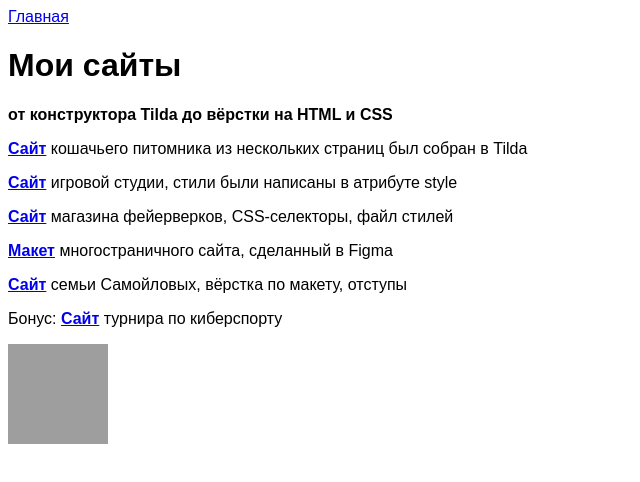
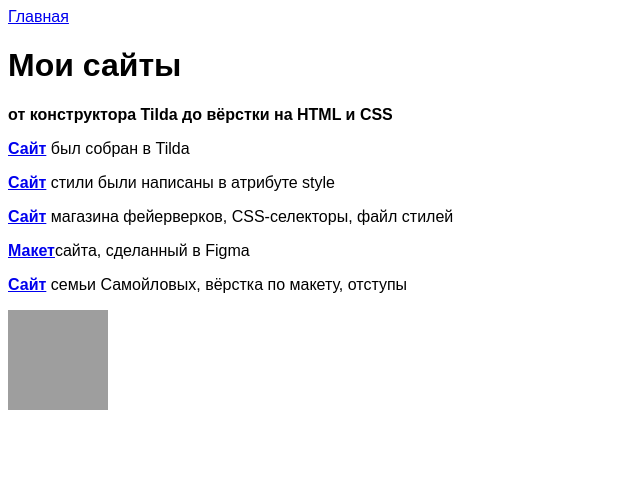
Before and after one commit to monkey001171/cirniki, a plain HTML site: page index2.html in a window 1280 px wide. Shown: the whole page, without its empty margins (0-640 px from the left). Drawn offline with Linux system fonts and the light colour scheme; grey boxes are pictures that could not be loaded.

Commit message:
Update index2.html

```diff
--- a/index2.html
+++ b/index2.html
@@ -11,12 +11,11 @@
     <main>
       <h1>Мои сайты</h1>
       <p class="text-big"><b>от конструктора Tilda до вёрстки на HTML и CSS</b></p>
-      <p><a class="link-text" href="http://cat-home-with-love.tilda.ws/"><b>Сайт</b></a> кошачьего питомника из нескольких страниц был собран в Tilda</p>
-        <p><a class="link-text" href="https://kurs-ss-vilboa.github.io/-3-4-/"><b>Сайт</b></a> игровой студии, стили были написаны в атрибуте style</p>
-        <p><a class="link-text" href="https://nadvilboa.github.io/4-4-1/"><b>Сайт</b></a> магазина фейерверков, CSS-селекторы, файл стилей</p>
-      <p><a class="link-text" href="https://www.figma.com/file/yJ5xvz8KVMHojc2Z0R4Yh1/%D0%BC5%D1%834-%D0%BF%D1%80%D0%BE%D0%B5%D0%BA%D1%82?node-id=0%3A1"><b>Макет</b></a> многостраничного сайта, сделанный в Figma</p>
-        <p><a class="link-text" href="https://nadvilboa.github.io/5-4-1/"><b>Сайт</b></a> семьи Самойловых, вёрстка по макету, отступы</p>
-        <p>Бонус: <a class="link-text" href="https://nadvilboa.github.io/-4-3_bonus/"><b>Сайт</b></a> турнира по киберспорту</p>
+      <p><a class="link-text" href="https://nikitasamarin.tilda.ws/page58227099.html"><b>Сайт</b></a> был собран в Tilda</p>
+        <p><a class="link-text" href="https://monkey001171.github.io/cirniki/project5.html"><b>Сайт</b></a> стили были написаны в атрибуте style</p>
+        <p><a class="link-text" href="https://monkey001171.github.io/cirniki/project6.html"><b>Сайт</b></a> магазина фейерверков, CSS-селекторы, файл стилей</p>
+      <p><a class="link-text" href="https://www.figma.com/design/vM6fEdt4h4evRox5aBBNI6/Untitled?node-id=0-1&p=f"><b>Макет</b></a>сайта, сделанный в Figma</p>
+        <p><a class="link-text" href="https://monkey001171.github.io/cirniki/project7.html"><b>Сайт</b></a> семьи Самойловых, вёрстка по макету, отступы</p>
     </main>
     <footer>
       <a class="social" href=""><img src="https://learn.algoritmika.org/uploads/2021/04/Group%201_0_1618254571.png" width="100px" height="100px"/></a>
```
